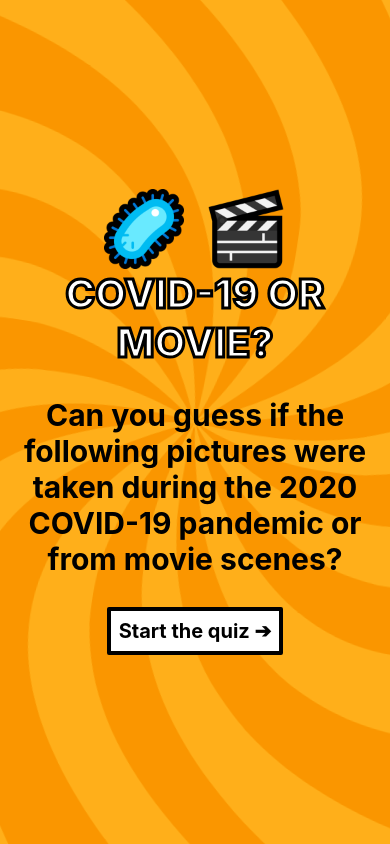
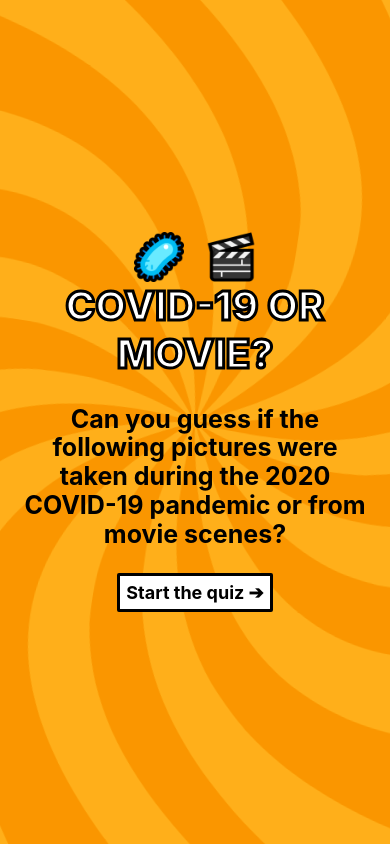
Before and after one commit to maeligg/coronavirus-or-movie, a Svelte app: page / in a window 390 px wide. Built offline with nearby package versions, Linux system fonts and the light colour scheme.

Commit message:
Update layout styles (mobile & desktop)

```diff
--- a/public/global.css
+++ b/public/global.css
@@ -61,12 +61,12 @@ input[type="range"] {
 
 button, .button {
 	margin: 0;
-	padding: 8px;
+	padding: 6px;
 	background-color: #fff;
 	color: #000;
 	outline: none;
-	font-size: 2rem;
-	border: 4px solid #000;
+	font-size: 1.8rem;
+	border: 3px solid #000;
 	font-weight: 700;
 	cursor: pointer;
 }
@@ -85,3 +85,11 @@ button:not([disabled]):hover, button:not([disabled]):focus, .button:hover, .butt
 	color: #fff;
 	text-decoration: none;
 }
+
+@media (min-width: 750px) {
+	button, .button {
+		padding: 8px;
+		font-size: 2rem;
+		border: 4px solid #000;
+	}
+}
--- a/src/components/Index.svelte
+++ b/src/components/Index.svelte
@@ -13,8 +13,15 @@
         right: 10px;
         background: white;
         color: black;
-        padding: 10px;
-        font-size: 2rem;
-        border: 4px solid #000;
+        padding: 6px;
+        font-size: 1.8rem;
+        border: 3px solid #000;
+    }
+    @media (min-width: 750px) {
+        div {
+            font-size: 2rem;
+            padding: 10px;
+            border: 4px solid #000;
+        }
     }
 </style>
--- a/src/components/Quiz.svelte
+++ b/src/components/Quiz.svelte
@@ -97,7 +97,7 @@
     {#if hasReplied}
         <div>
             {#if isReplyCorrect}
-                <p>Good answer, congratulations ! Do you know from what {shuffledQuestions[activeQuestion].answer}?</p>
+                <p>Good answer, congratulations!<br>Do you know from what {shuffledQuestions[activeQuestion].answer}?</p>
                 <ul class="bonus-propositions">
                 {#each bonusPropositions as proposition, index}
                     <li>
@@ -121,14 +121,14 @@
     {/if}
     {#if hasRepliedBonus}
         <div class="bonus-reply-wrapper">
-            <span class="bonus-reply-feedback">
+            <p class="bonus-reply-feedback">
                 {#if isBonusCorrect}
                     Yeah, an extra point for you!
                 {:else}
                     <p>Sorry, incorrect.</p>
                 {/if}
-                <button on:click={nextQuestion}>Next question ➔</button>
-            </span>
+            </p>
+            <button on:click={nextQuestion}>Next question ➔</button>
         </div>
     {/if}
 </div>
@@ -136,19 +136,23 @@
 
 <style>
     .quiz-wrapper {
-        margin: 100px auto;
+        margin: 70px auto;
     }
 
-    @media (min-width: 800px) {
+    @media (min-width: 750px) {
         .quiz-wrapper {
+            margin-top: 100px;
             max-width: 600px;
         }
     }
 
     h2 {
 		color: #fff;
-        font-size: 4rem;
+        font-size: 3.5rem;
+        line-height: 1.2;
         font-weight: 800;
+        margin-bottom: 20px;
+        margin-top: 0;
         text-align: center;
         -webkit-text-stroke: 2px #000;
     }
@@ -157,7 +161,7 @@
         width: 100%;
         height: auto;
         margin: 0 auto;
-        border: 4px solid #000;
+        border: 3px solid #000;
     }
 
     .buttons-wrapper {
@@ -172,7 +176,7 @@
         width: 40%;
     }
     .buttons-wrapper img {
-        width: 4rem;
+        width: 3rem;
         height: auto;
         vertical-align: middle;
         margin: 0 auto;
@@ -201,9 +205,9 @@
         color: #fff;
     }
 
-    .bonus-reply-wrapper {
-        display: flex;
-        align-items: center;
+    p {
+        margin-top: 10px;
+        margin-bottom: 10px;
     }
 
     .bonus-reply-feedback {
@@ -211,4 +215,25 @@
         font-size: 2rem;
         font-weight: 700;
     }
+    @media (min-width: 750px) {
+        h2 {
+            margin-bottom: 50px;
+            font-size: 4rem;
+        }
+        .buttons-wrapper img {
+            width: 4rem;
+        }
+        .image {
+            border: 4px solid #000;
+        }
+        .bonus-reply-wrapper {
+            display: flex;
+            align-items: center;
+        }
+        p {
+            margin-top: 20px;
+            margin-bottom: 20px;
+        }
+
+    }
 </style>
--- a/src/components/QuizIntro.svelte
+++ b/src/components/QuizIntro.svelte
@@ -20,7 +20,7 @@
         text-align: center;
     }
     .title-emoji img {
-        width: 8rem;
+        width: 5rem;
         height: auto;
         vertical-align: middle;
         display: inline-block;
@@ -32,21 +32,29 @@
 		text-transform: uppercase;
 		color: #fff;
         font-size: 4rem;
+        line-height: 1.2;
         font-weight: 800;
         text-align: center;
         -webkit-text-stroke: 3px #000;
     }
 
-    @media (min-width: 800px) {
+    p {
+        font-size: 2.5rem;
+        margin-left: auto;
+        margin-right: auto;
+        max-width: 600px;
+        line-height: 1.15;
+    }
+
+    @media (min-width: 750px) {
         h1 {
             font-size: 5rem;
         }
-    }
-
-    p {
-        font-size: 3rem;
-        margin-left: auto;
-        margin-right: auto;
-        max-width: 600px;
+        p {
+            font-size: 3rem;
+        }
+        .title-emoji img {
+            width: 8rem;
+        }
     }
 </style>
--- a/src/components/QuizResults.svelte
+++ b/src/components/QuizResults.svelte
@@ -20,7 +20,7 @@
         margin: auto;
         padding: 20px;
         background: #fff;
-        border: 4px solid #000;
+        border: 3px solid #000;
     }
 
     h3 {
@@ -46,4 +46,9 @@
         height: 20px;
         margin-right: 6px;
     }
+    @media (min-width: 750px) {
+        .quiz-results {
+            border: 4px solid #000;
+        }
+    }
 </style>
```
